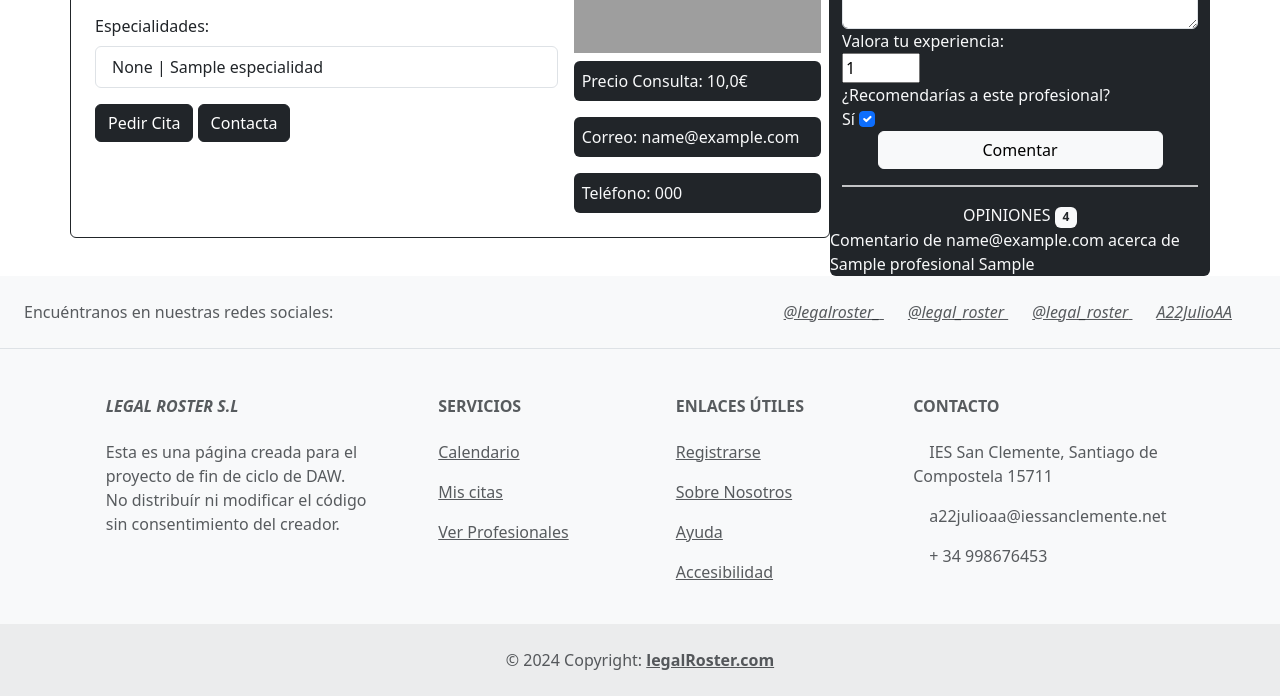
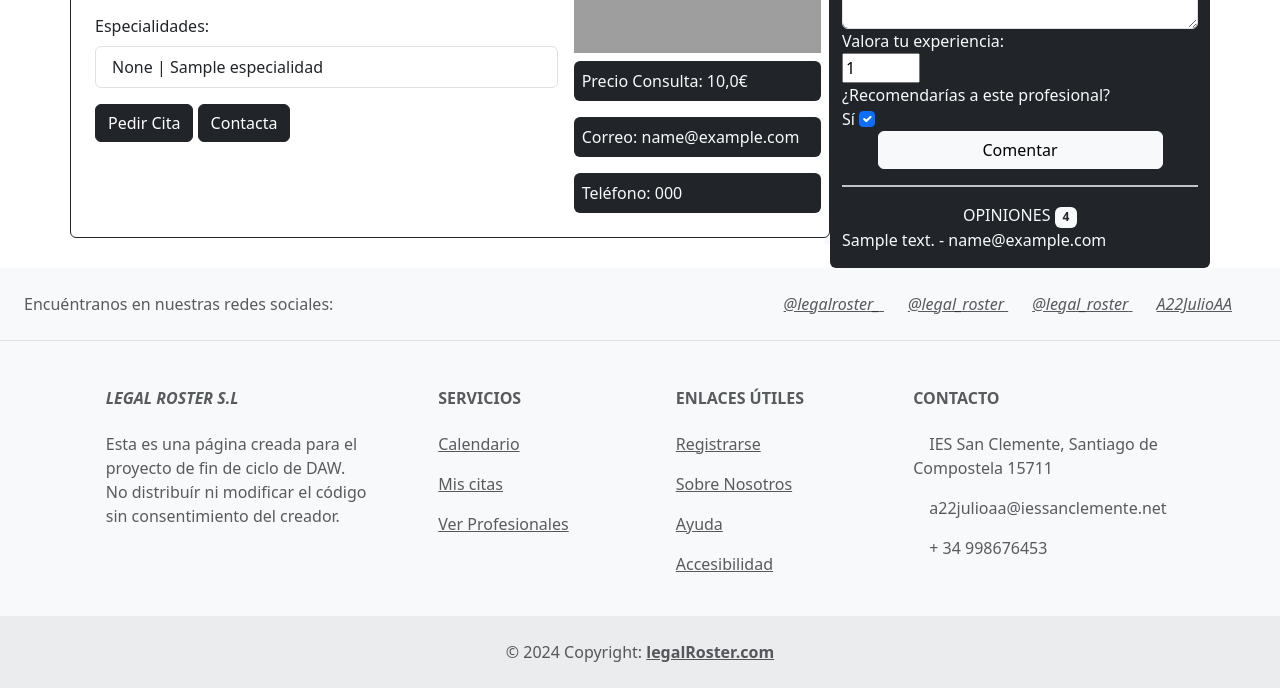
Before and after one commit to A22JulioAA/legal_code, a Django app: page / in a window 1280 px wide. Shown: the part 915-1611 px from the top of the page. Run offline with Django 5.2, Linux system fonts and the light colour scheme; tables that the repository leaves empty hold one stand-in row (values such as "Sample post"); some libraries are stand-ins or nearby versions; grey boxes are pictures that could not be loaded.

Commit message:
Detalle homepage

```diff
--- a/core/templates/core/homepage.html
+++ b/core/templates/core/homepage.html
@@ -177,10 +177,11 @@ Homepage {% endblock %} {% block css %}
       <div class="row">
 
         {% if profesional.comentarios.all %}
-        {% for comentario in profesional.comentarios.all %}
-        {{comentario}}
-        {% endfor %}
-
+        <ul>
+          {% for comentario in profesional.comentarios.all %}
+          <li>{{comentario.texto_comentario}} - {{comentario.cliente}}</li>
+          {% endfor %}
+        </ul>
         {% else %}
         <p class="col-12 text-center">No hay opiniones aún</p>
         {% endif %}
--- a/core/templates/core/sobre_nosotros.html
+++ b/core/templates/core/sobre_nosotros.html
@@ -1,5 +1,4 @@
 {% extends "core/base.html" %}
-#TODO: Poner bonita la página.
 {% load static %}
 
 {% block title %}
```
